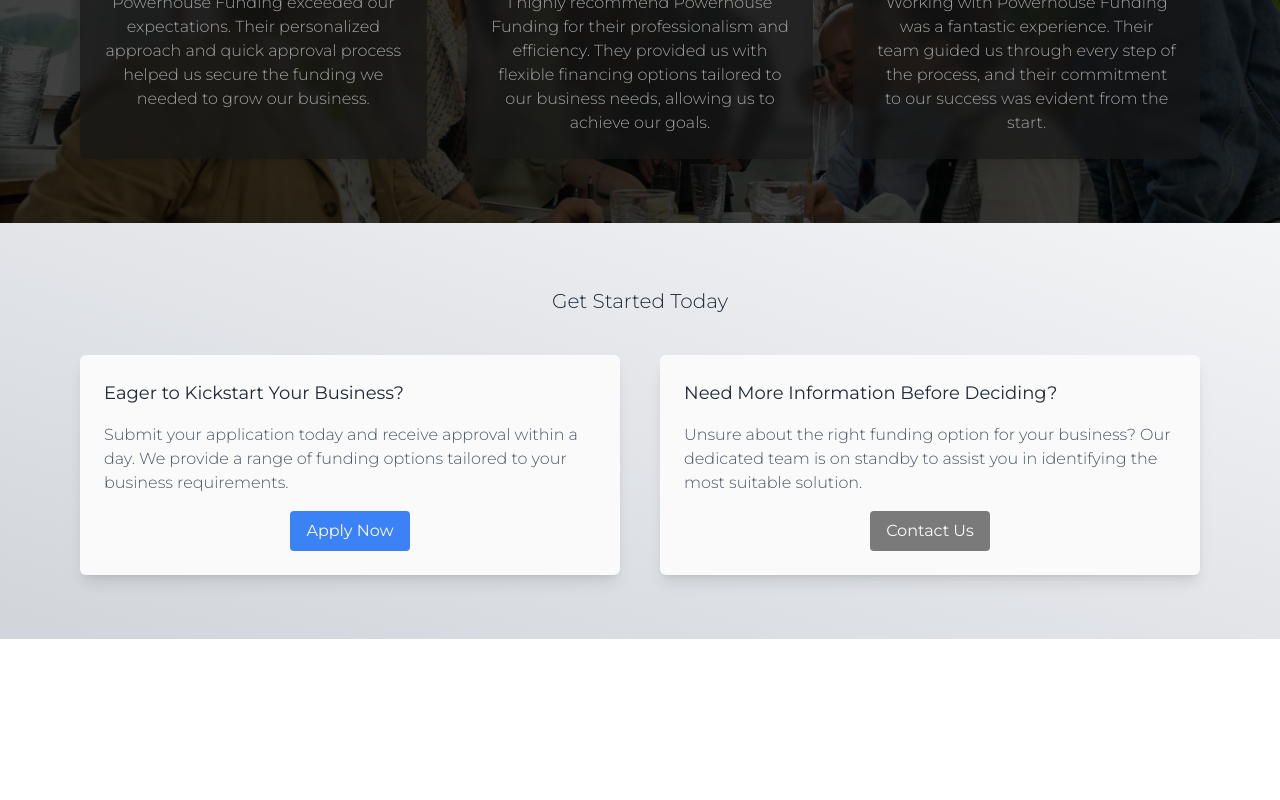
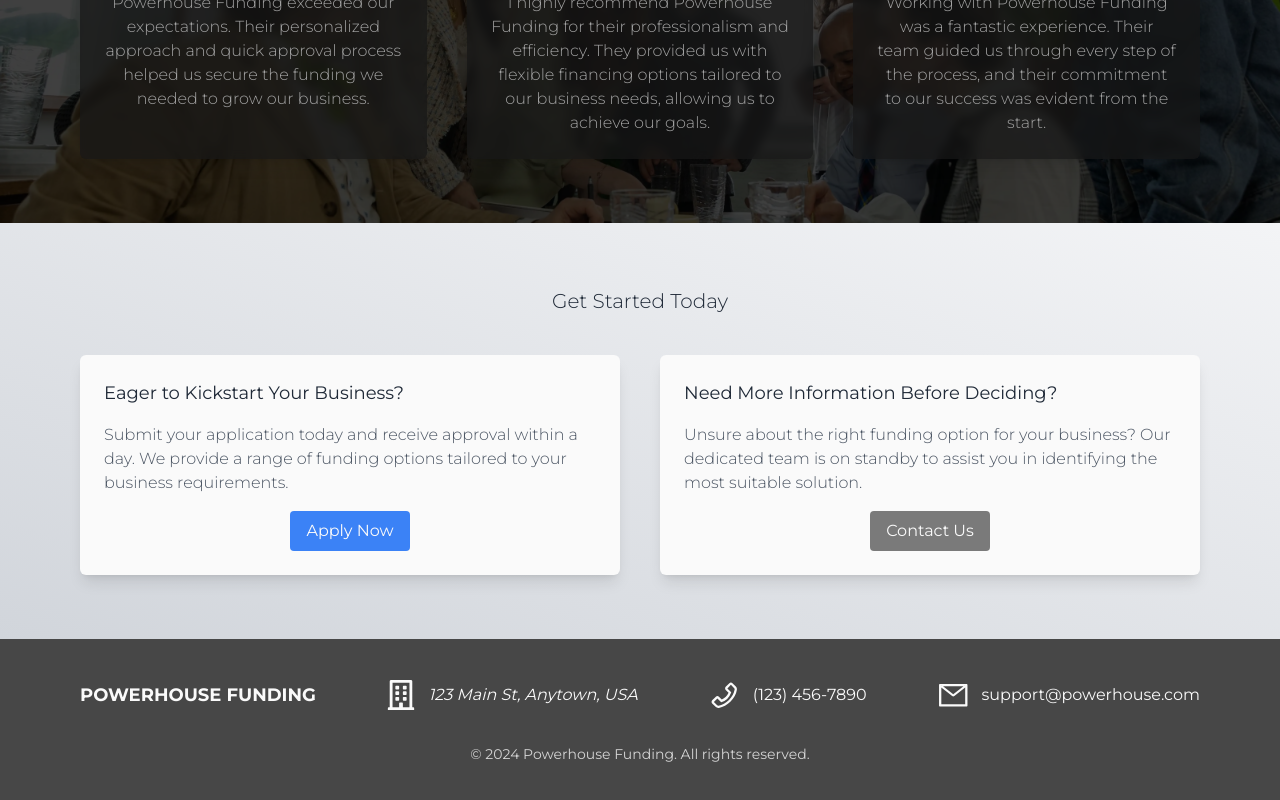
Before and after one commit to dewanwakilahmed/kesef-capital-group-v0, a Next.js app: page / in a window 1280 px wide. Shown: the part 2989-3789 px from the top of the page. Before the commit the page ends 3628 px from the top, so only its background shows below. Built offline with nearby package versions, Linux system fonts and the light colour scheme.

Commit message:
Finished FooterSection

```diff
--- a/app/layout.tsx
+++ b/app/layout.tsx
@@ -27,7 +27,7 @@ const RootLayout: FC<RootLayoutProps> = ({ children }) => {
       <body className={customFont.className}>
         <HeaderSection />
         <main>{children}</main>
-        {/* <FooterSection /> */}
+        <FooterSection />
       </body>
     </html>
   );
--- a/components/FooterSection.tsx
+++ b/components/FooterSection.tsx
@@ -1,5 +1,37 @@
-const FooterSection = () => {
-  return <footer>FooterSection</footer>;
+import { FC } from 'react';
+import Link from 'next/link';
+
+import { AiOutlinePhone, AiOutlineMail } from 'react-icons/ai';
+import { FaRegBuilding } from 'react-icons/fa';
+
+const Footer: FC = () => {
+  return (
+    <div className='px-20 py-10 bg-neutral-950/75 text-neutral-50'>
+      <div className='flex items-center justify-between'>
+        <div className='company-logo text-lg font-bold'>
+          <Link href='/'>POWERHOUSE FUNDING</Link>
+        </div>
+
+        <address className='flex items-center justify-center gap-3'>
+          <FaRegBuilding size={30} />
+          <span>123 Main St, Anytown, USA</span>
+        </address>
+        <div className='flex items-center justify-center gap-3'>
+          <AiOutlinePhone size={32.5} />
+          <a href='tel:1234567890'>(123) 456-7890</a>
+        </div>
+        <div className='flex items-center justify-center gap-3'>
+          <AiOutlineMail size={32.5} />
+          <a href='mailto:email@example.com'>support@powerhouse.com</a>
+        </div>
+      </div>
+
+      <div className='text-center text-sm text-neutral-300 mt-8'>
+        &copy; {new Date().getFullYear()} Powerhouse Funding. All rights
+        reserved.
+      </div>
+    </div>
+  );
 };
 
-export default FooterSection;
+export default Footer;
```
